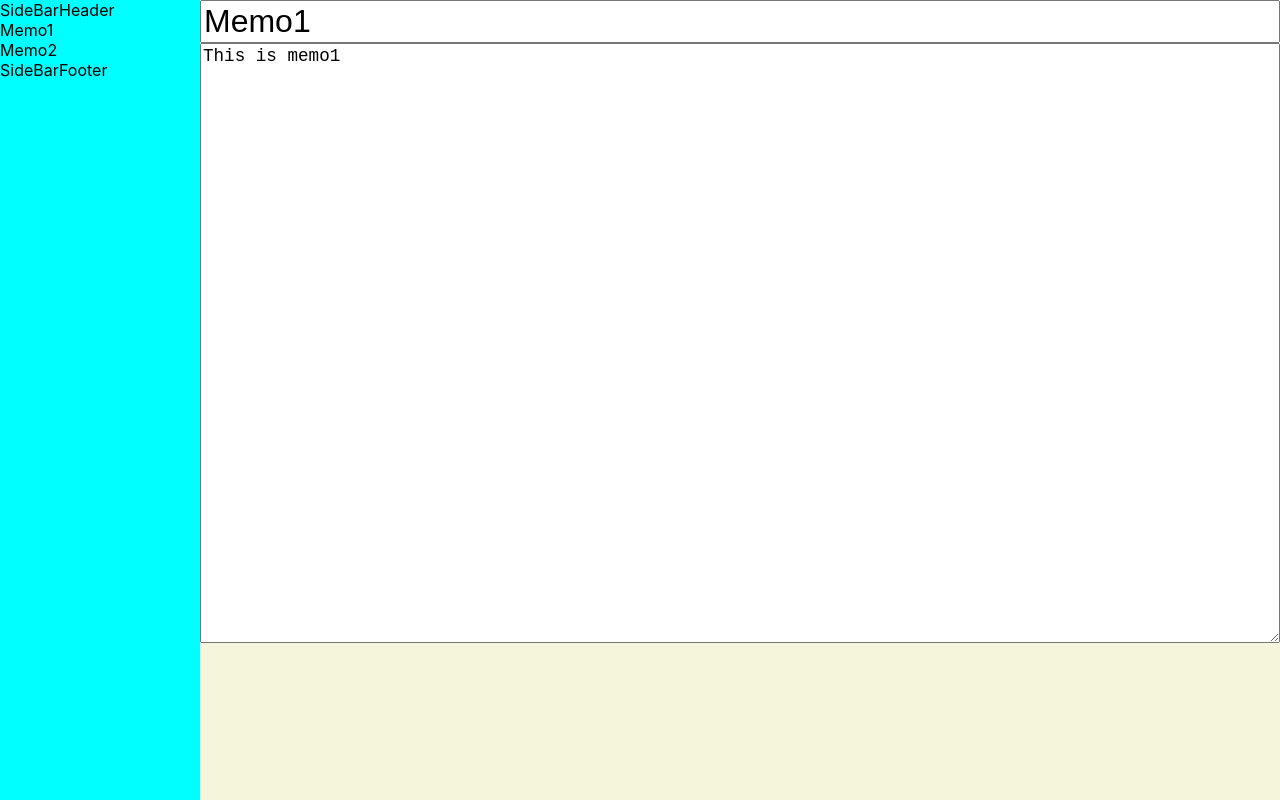
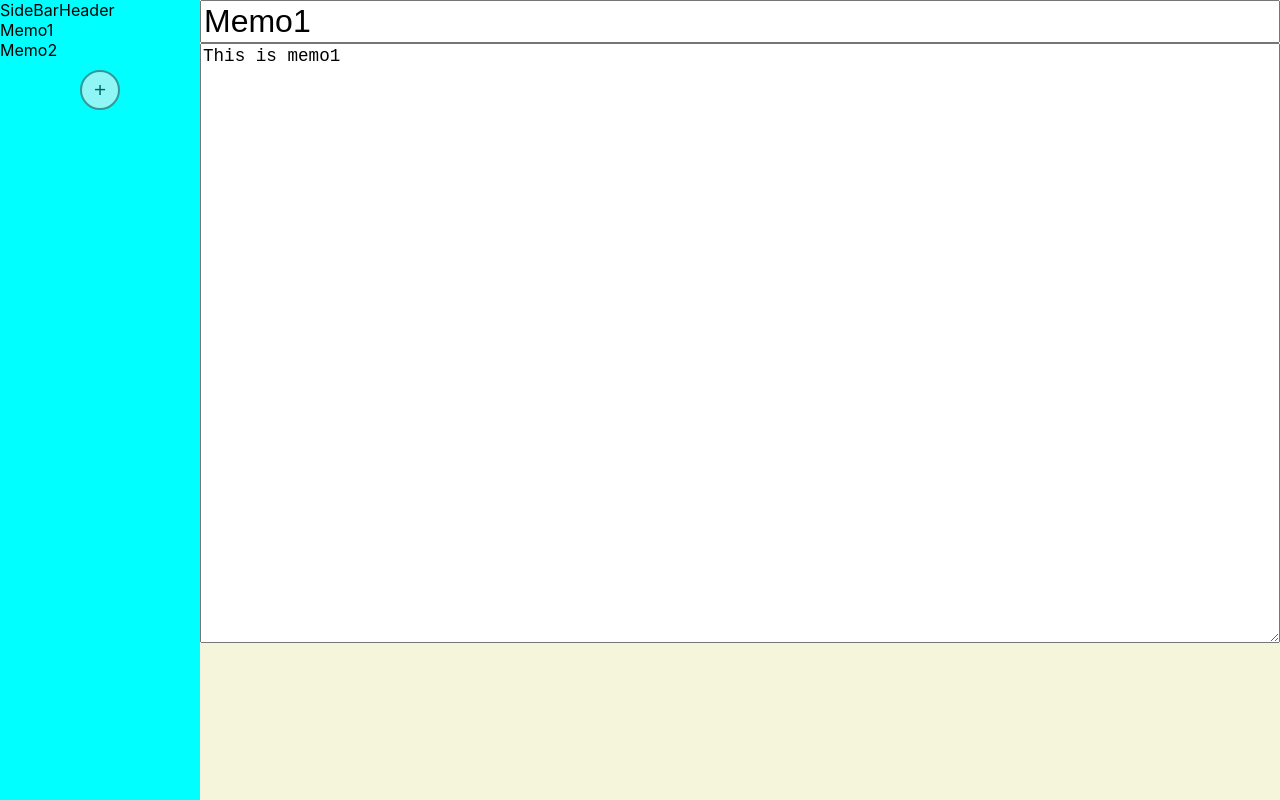
Before and after one commit to heannnn/memo-project, a React (Create React App) app: page / in a window 1280 px wide. Built offline with nearby package versions, Linux system fonts and the light colour scheme.

Commit message:
메모 추가 버튼 구현

```diff
--- a/src/App.css
+++ b/src/App.css
@@ -6,6 +6,27 @@
 .SideBar {
   background-color: aqua;
   width: 200px;
+}
+
+.SideBarFooter {
+  text-align: center;
+  padding: 10px 0;
+}
+
+.SideBarFooter__add-button {
+  background-color: none;
+  border-radius: 100px;
+  border: 2px solid #555;
+  width: 40px;
+  height: 40px;
+  font-size: 1.3rem;
+  padding: 10px;
+  display: flex;
+  justify-content: center;
+  align-items: center;
+  margin: auto;
+  opacity: 0.6;
+  cursor: pointer;
 }
 
 .MemoContainer {
--- a/src/App.js
+++ b/src/App.js
@@ -27,9 +27,23 @@ function App() {
     setMemos([...memos]); // 리렌더링을 위해 새로운 reference 설정
   };
 
+  const addMemo = () => {
+    const now = new Date().getTime;
+
+    setMemo([
+      ...memos,
+      {
+        title: '',
+        content: '',
+        createdAt: now,
+        updatedAt: now,
+      },
+    ]);
+  };
+
   return (
     <div className="App">
-      <SideBar memos={memos} />
+      <SideBar memos={memos} addMemo={addMemo} />
       <MemoContainer memo={memos[selectedMemoIndex]} setMemo={setMemo} />
     </div>
   );
--- a/src/components/SideBar.js
+++ b/src/components/SideBar.js
@@ -2,12 +2,12 @@ import MemoList from './MemoList';
 import SideBarFooter from './SideBarFooter';
 import SideBarHeader from './SideBarHeader';
 
-function SideBar({ memos }) {
+function SideBar({ memos, addMemo }) {
   return (
     <div className="SideBar">
       <SideBarHeader />
       <MemoList memos={memos} />
-      <SideBarFooter />
+      <SideBarFooter onClick={addMemo} />
     </div>
   );
 }
--- a/src/components/SideBarFooter.js
+++ b/src/components/SideBarFooter.js
@@ -1,5 +1,11 @@
-function SideBarFooter({ memos }) {
-  return <div className="SideBarFooter">SideBarFooter</div>;
+function SideBarFooter({ onClick }) {
+  return (
+    <div className="SideBarFooter">
+      <button className="SideBarFooter__add-button" onClick={onClick}>
+        +
+      </button>
+    </div>
+  );
 }
 
 export default SideBarFooter;
```
